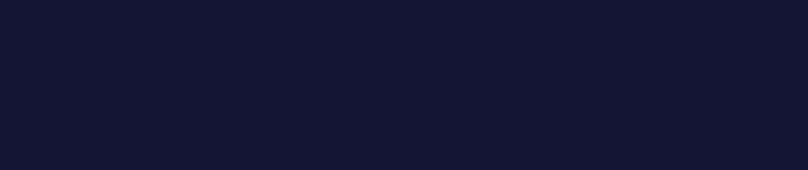
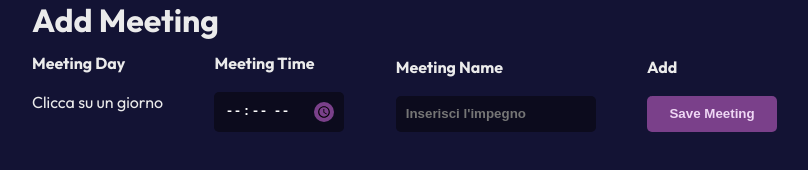
Before and after one commit to dadegi/FS0326-W3-D4, a plain HTML site: page index.html in a window 1280 px wide. Shown: the whole page, without its empty margins (112-920 px from the left). Drawn offline with Linux system fonts and the light colour scheme.

Commit message:
EpiCalenDario - completati html e css senza griglia

```diff
--- a/assets/css/style.css
+++ b/assets/css/style.css
@@ -12,3 +12,97 @@
 	background-color: #131334;
 	color: #ebebeb;
 }
+
+.container {
+    max-width: 992px;
+    margin: 0 auto;
+}
+
+h1 {
+    font-size: 4em;
+    font-weight: 900;
+}
+
+/* Inserimento impegni */
+h2 {
+    font-size: 2em;
+    font-weight: 700;
+    margin-bottom: 0.8rem;
+}
+
+h4 {
+    margin-bottom: 1.2rem;
+}
+
+#addMeeting {
+    margin-bottom: 1.2rem;
+}
+
+#addMeeting div {
+    display: inline-block;
+    vertical-align: bottom;
+    margin-right: 3em;
+}
+
+form {
+    display: inline;
+}
+
+input {
+    width: 130px;
+    min-height: 36px;
+    background-color: #0c0b1d;
+    border: none;
+    padding: 10px;
+    border-radius: 5px;
+    font-weight: 700;
+    color: white;
+}
+
+input:focus {
+    background-color: #2d2a59;
+}
+
+input:focus::placeholder {
+    color: #615d9c;
+}
+
+#newMeetingDay {
+    display: inline-block;
+    min-height: 40px;
+}
+
+#newMeetingDay.hasDay {
+    font-size: 28px;
+    font-weight: 700;
+    background-color: #0c0b1d;
+    border-radius: 5px;
+    padding: 0 5px;
+}
+
+#newMeetingName {
+    width: 200px;
+}
+
+#newMeetingTime::-webkit-calendar-picker-indicator {
+    background-color: #7a408a;
+    border-radius: 50%;
+    cursor: pointer;
+}
+
+form button {
+    cursor: pointer;
+    background-color: #7a408a;
+    color: #efd7f5;
+    border: none;
+    border-radius: 5px;
+    width: 130px;
+    min-height: 36px;
+    font-weight: 700;
+    padding: 10px;
+}
+
+#appointments {
+    display: none;
+    margin-bottom: 30px;
+}
--- a/index.html
+++ b/index.html
@@ -14,5 +14,49 @@
 		<link rel="stylesheet" href="assets/css/style.css" />
 		<script type="module" src="assets/js/script.js"></script>
 	</head>
-	<body></body>
+	<body>
+		<div class="container">
+			<main>
+				<!-- nome del mese -->
+				<h1></h1>
+				<!-- calendario -->
+				<div id="calendar"></div>
+				<!-- inserimento impegni -->
+				<h2>Add Meeting</h2>
+				<div id="addMeeting">
+					<div>
+						<h4>Meeting Day</h4>
+						<span id="newMeetingDay">Clicca su un giorno</span>
+					</div>
+					<form>
+						<div>
+							<h4>Meeting Time</h4>
+							<input type="time" id="newMeetingTime" required />
+						</div>
+						<div>
+							<h4>Meeting Name</h4>
+							<input
+								type="text"
+								id="newMeetingName"
+								placeholder="Inserisci l'impegno"
+								required
+							/>
+						</div>
+						<div>
+							<h4>Add</h4>
+							<button type="submmit">Save Meeting</button>
+						</div>
+					</form>
+				</div>
+			</main>
+
+			<!-- sezione impegni inseriti -->
+			<section>
+				<div id="appointments">
+					<h2>Impegni del giorno</h2>
+					<ul></ul>
+				</div>
+			</section>
+		</div>
+	</body>
 </html>
```
